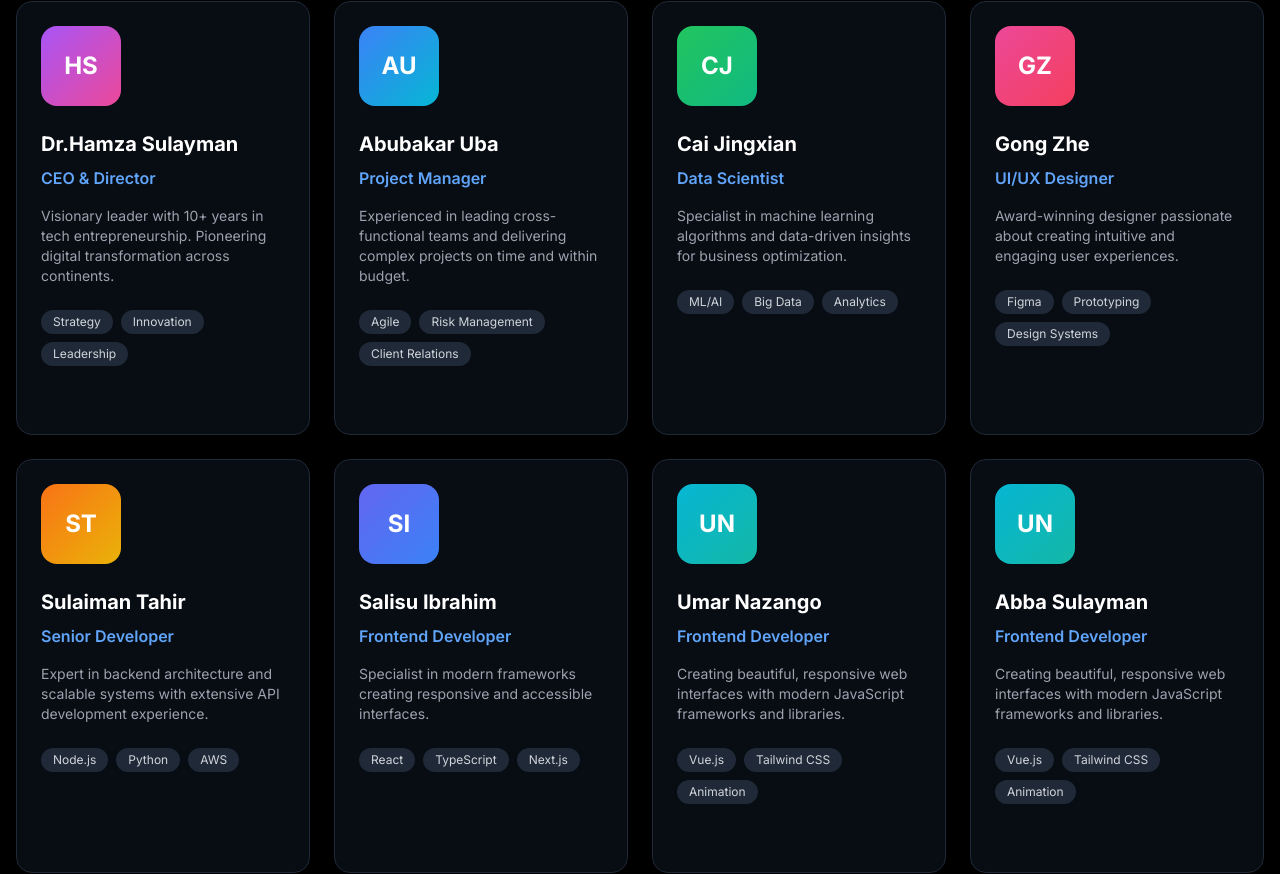
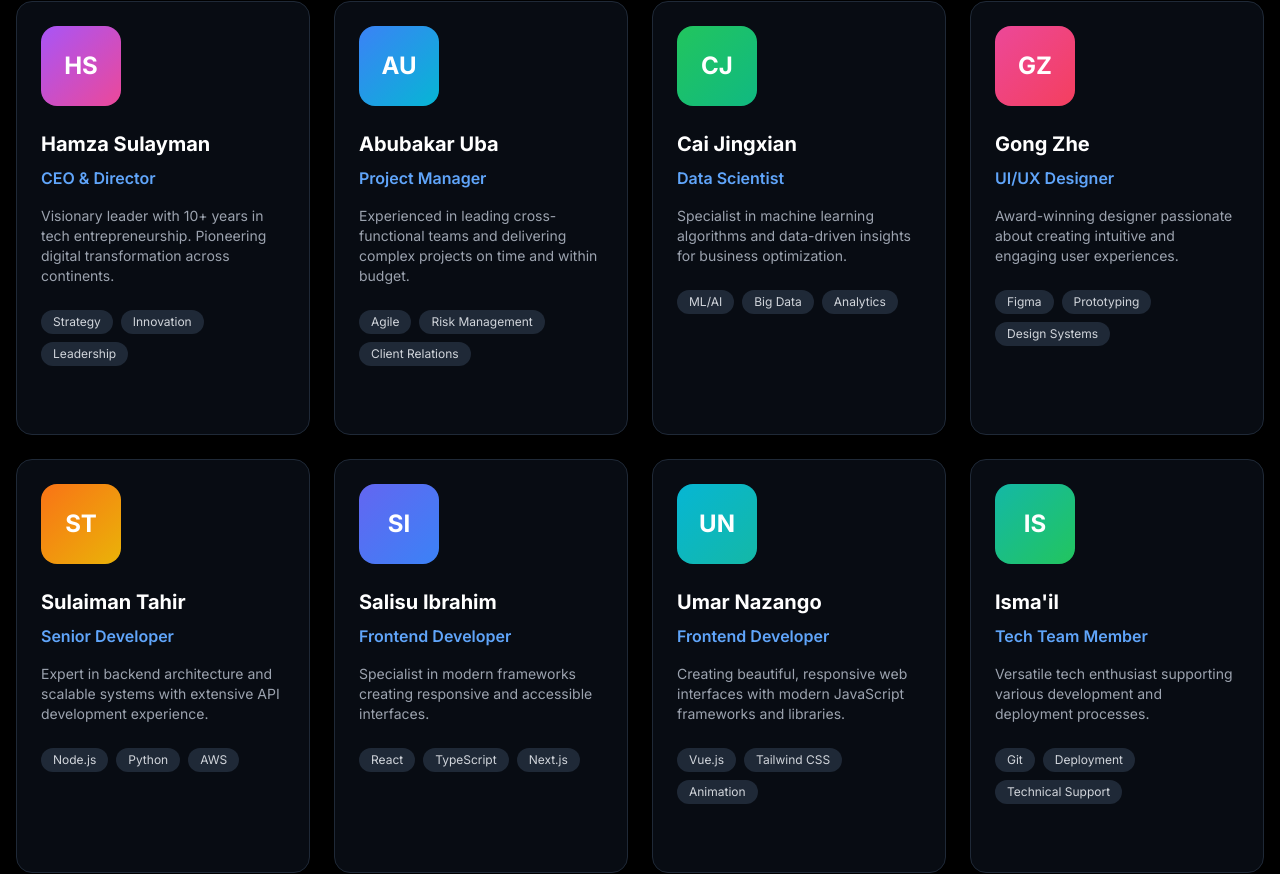
Before and after one commit to Mranwar001/adorable-voostech, a React (Vite) app: page / in a window 1280 px wide. Shown: the part 5533-6407 px from the top of the page. Built offline with nearby package versions, Linux system fonts and the light colour scheme.

Commit message:
Refactor team member information and comments
Updated team member details and improved code comments.

```diff
--- a/src/components/Team.jsx
+++ b/src/components/Team.jsx
@@ -1,7 +1,7 @@
 export default function Team() {
   const teamMembers = [
     {
-      name: "Dr.Hamza Sulayman",
+      name: "Hamza Sulayman",
       role: "CEO & Director",
       description: "Visionary leader with 10+ years in tech entrepreneurship. Pioneering digital transformation across continents.",
       expertise: ["Strategy", "Innovation", "Leadership"],
@@ -57,16 +57,6 @@ export default function Team() {
       color: "from-cyan-500 to-teal-500",
       initials: "UN"
     },
-
-    {
-      name: "Abba Sulayman",
-      role: "Frontend Developer",
-      description: "Creating beautiful, responsive web interfaces with modern JavaScript frameworks and libraries.",
-      expertise: ["Vue.js", "Tailwind CSS", "Animation"],
-      color: "from-cyan-500 to-teal-500",
-      initials: "UN"
-    },
-
     {
       name: "Isma'il",
       role: "Tech Team Member",
@@ -112,7 +102,7 @@ export default function Team() {
   return (
     <section id="team" className="py-20 bg-black">
       <div className="container mx-auto px-4">
-        {/* Header........................ */}
+        {/* Section Header */}
         <div className="text-center max-w-3xl mx-auto mb-16">
           <span className="inline-block px-4 py-2 bg-gray-800 rounded-full text-gray-300 text-sm font-semibold mb-4">
             BEHIND THE INNOVATION
@@ -127,14 +117,14 @@ export default function Team() {
           </p>
         </div>
 
-        {/* Grid...... */}
+        {/* Team Grid */}
         <div className="grid grid-cols-1 sm:grid-cols-2 lg:grid-cols-3 xl:grid-cols-4 gap-6">
           {teamMembers.map((member, index) => (
             <div
               key={index}
               className="group relative bg-gray-900/50 backdrop-blur-sm border border-gray-800 rounded-2xl p-6 hover:border-gray-700 transition-all duration-300 hover:-translate-y-2"
             >
-              {/* Avatarrrrrr */}
+              {/* Avatar */}
               <div className="mb-6">
                 <div className={`w-20 h-20 rounded-2xl bg-gradient-to-br ${member.color} flex items-center justify-center text-2xl font-bold text-white mb-4`}>
                   {member.initials}
@@ -183,18 +173,20 @@ export default function Team() {
         <div className="mt-20 bg-gradient-to-r from-gray-900 to-black border border-gray-800 rounded-2xl p-8">
           <div className="grid md:grid-cols-3 gap-8">
             <div className="text-center">
-              <div className="text-4xl mb-4">🌍</div>
+         <div className="text-4xl mb-4 before:content-['\1F30D']"></div>
+
               <h3 className="text-xl font-bold mb-2">Global Mindset</h3>
               <p className="text-gray-400">Team members across Nigeria, China, and the UK</p>
             </div>
             <div className="text-center">
-              <div className="text-4xl mb-4">🤝</div>
+           <div className="text-4xl mb-4 before:content-['\1F91D']"></div>
+
               <h3 className="text-xl font-bold mb-2">Collaborative Culture</h3>
               <p className="text-gray-400">Cross-functional teams working seamlessly together</p>
             </div>
             <div className="text-center">
-              <div className="text-4xl mb-4">🚀</div>
-              <h3 className="text-xl font-bold mb-2">Continuous Growth</h3>
+              <div className="text-4xl mb-4 before:content-['\1F680']"></div>
+              <h3 className="text-xl font-bold mb-2">Continuous  Growth</h3>
               <p className="text-gray-400">Regular training and skill development programs</p>
             </div>
           </div>
```
